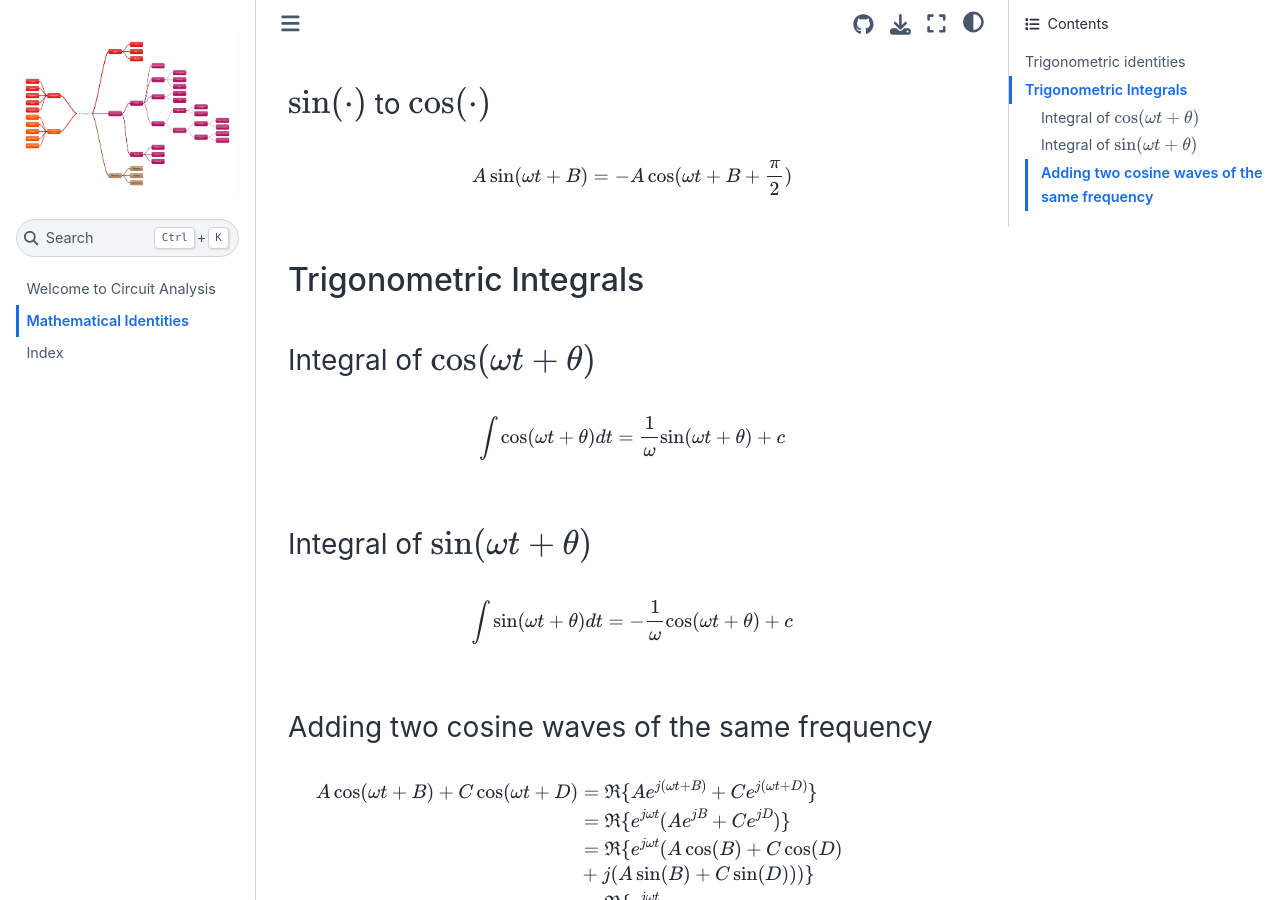
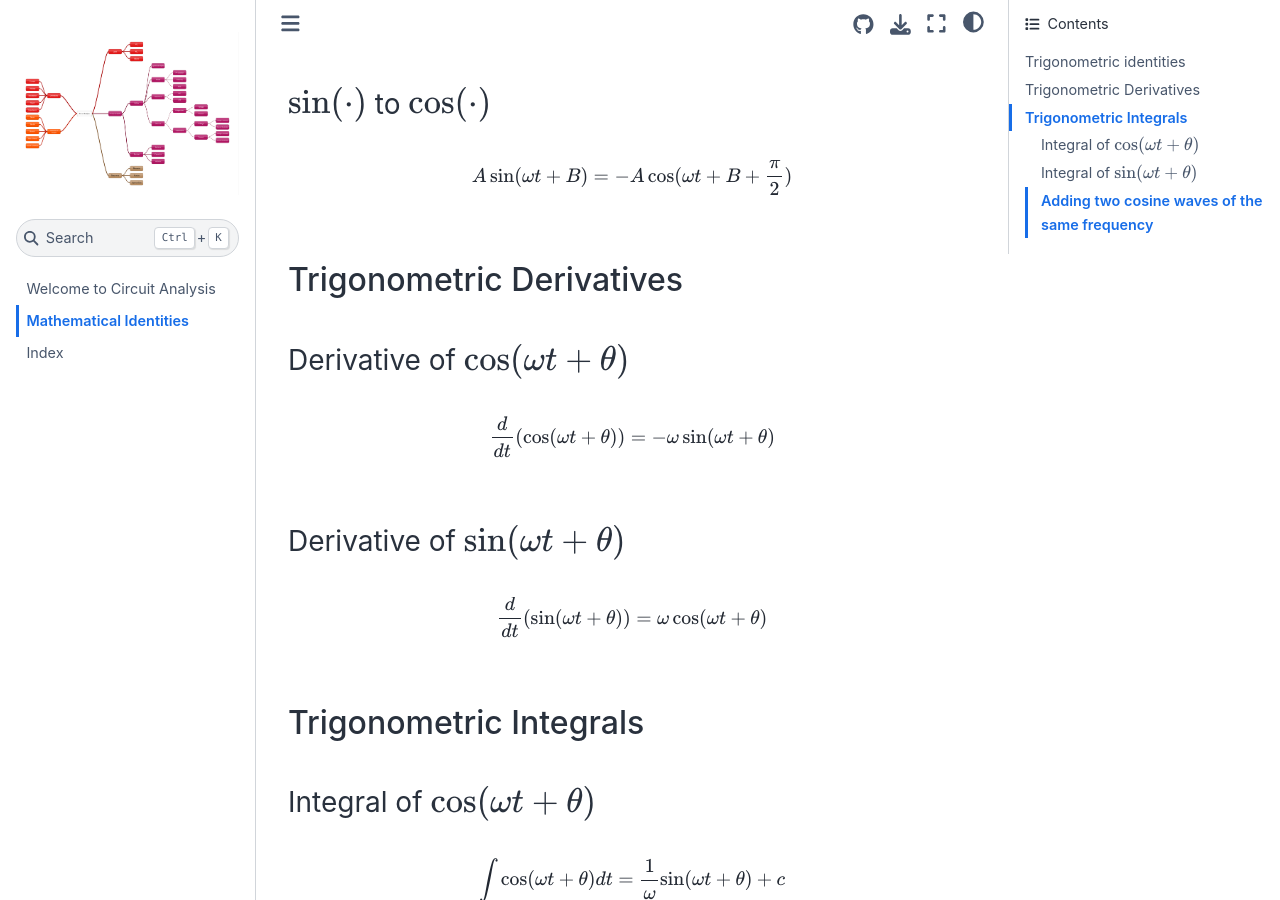
Before and after one commit to Circuit-Analysis/circuit-analysis.github.io, a Jupyter Book: the page built from appendix-maths.md, in a window 1280 px wide and 900 px high, scrolled down 373 px. Built offline with Jupyter Book 1.0.4 settings and Sphinx 7.4.7 and the Sphinx Book theme 1.1.4, drawn with Linux system fonts in a browser that asks for light colours; pages that are not in the unit, such as notebooks, are missing from menus.

```diff
--- a/appendix-maths.md
+++ b/appendix-maths.md
@@ -31,6 +31,20 @@ A \cos(\omega t + B) &= A \sin(\frac{\pi}{2} - (\omega t + B))\\
 A \sin(\omega t + B) &= -A \cos(\omega t + B +\frac{\pi}{2})
 \end{align*}
 
+## Trigonometric Derivatives
+
+### Derivative of $\cos(\omega t + \theta)$
+
+\begin{align*}
+\frac{d}{dt} \left ( \cos(\omega t + \theta) \right ) = - \omega \sin(\omega t + \theta)
+\end{align*}
+
+### Derivative of $\sin(\omega t + \theta)$
+
+\begin{align*}
+\frac{d}{dt} \left ( \sin(\omega t + \theta) \right ) = \omega \cos(\omega t + \theta)
+\end{align*}
+
 ## Trigonometric Integrals
 
 ### Integral of $\cos(\omega t + \theta)$
```
Also changed, not shown: chapter-12.md (+56 -7 lines).
